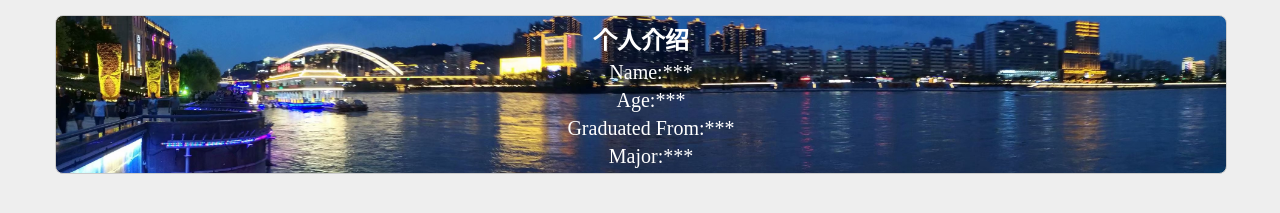
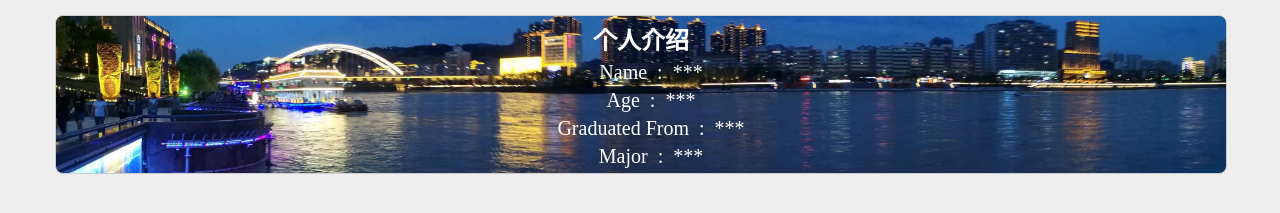
Before and after one commit to LinJun-ywj/LinJun-ywj.github.io, a plain HTML site: page index.html in a window 1280 px wide. Shown: the part 261-474 px from the top of the page. Drawn offline with nearby package versions, Linux system fonts and the light colour scheme.

Commit message:
Update index.html

```diff
--- a/index.html
+++ b/index.html
@@ -46,10 +46,10 @@
         <div class="msg">
             <h2>个人介绍</h2>
             <ul class="ul1">
-                <li>Name:***</li>
-                <li>Age:***</li>
-                <li>Graduated From:***</li>
-                <li>Major:***</li>
+                <li>Name&nbsp&nbsp:&nbsp&nbsp***</li>
+                <li>Age&nbsp&nbsp:&nbsp&nbsp***</li>
+                <li>Graduated From&nbsp&nbsp:&nbsp&nbsp***</li>
+                <li>Major&nbsp&nbsp:&nbsp&nbsp***</li>
             </ul>
         </div>
     </article>
```
